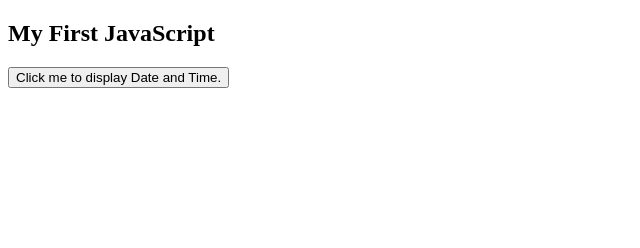
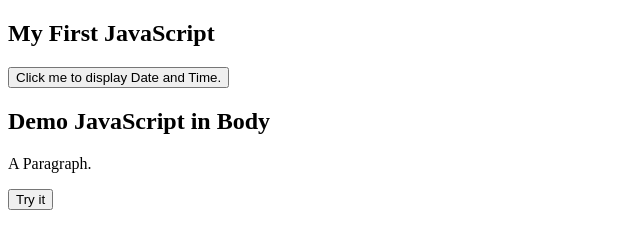
Before and after one commit to Alekiii1/JS-try-out, a plain HTML site: page index.html in a window 1280 px wide. Shown: the whole page, without its empty margins (0-640 px from the left). Drawn offline with Linux system fonts and the light colour scheme.

Commit message:
Update index.html

```diff
--- a/index.html
+++ b/index.html
@@ -8,6 +8,18 @@
 onclick="document.getElementById('demo').innerHTML = Date()">
 Click me to display Date and Time.</button>
 
+<h2>Demo JavaScript in Body</h2>
+
+<p id="demo">A Paragraph.</p>
+
+<button type="button" onclick="myFunction()">Try it</button>
+
+<script>
+function myFunction() {
+  document.getElementById("demo").innerHTML = "Paragraph changed.";
+}
+</script>
+
 <p id="demo"></p>
 
 </body>
```
